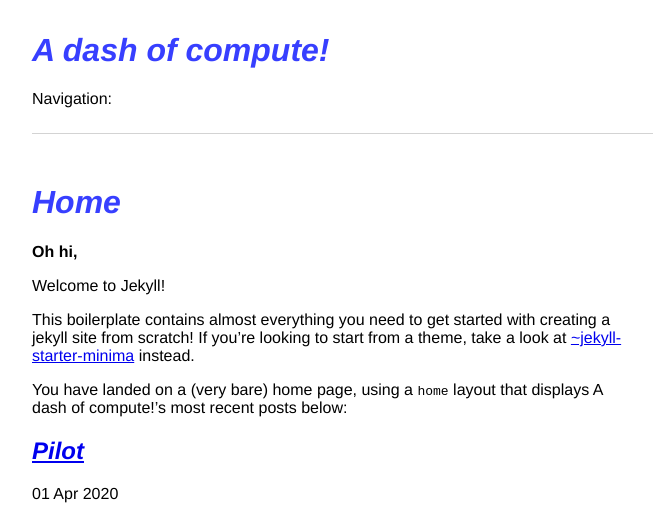
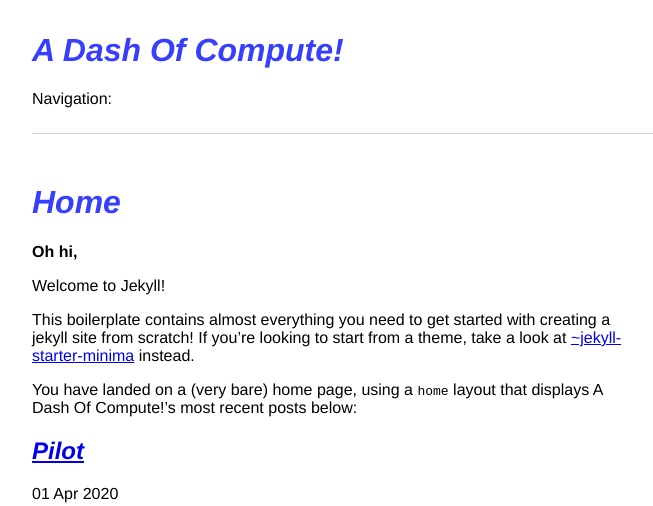
Before and after one commit to sautee/sautee.github.io, a Jekyll site: the page built from pages/index.md, in a window 1280 px wide. Shown: the top 506 px of the page, without its empty margins (0-653 px from the left). Built offline with Jekyll 4.4.1, drawn with Linux system fonts in a browser that asks for light colours; some of the changed lines change nothing that is shown.

Commit message:
Update _config.yml

```diff
--- a/_config.yml
+++ b/_config.yml
@@ -1,43 +1,7 @@
-# Welcome to Jekyll!
-#
-# This config file is meant for settings that affect your whole blog.
-#
-# If you need help with YAML syntax, here are some quick references for you:
-# https://learn-the-web.algonquindesign.ca/topics/markdown-yaml-cheat-sheet/#yaml
-# https://learnxinyminutes.com/docs/yaml/
+# Metadata
+title: "A Dash Of Compute!"
+description: "A Dash Of Compute!"
+keywords: ["compute", "jekyll"]
 
-title: A dash of compute!
-description: A dash of compute!
-github_username: sautee
-
-# Email and twitter are optional:
-email:
-twitter_username:
-
-# Set this to true to get LaTeX math equation support
-use_math:
-
-# Add your Google Analytics ID here if you have one and want to use it
-google_analytics: UA-163320523-1
-
-# Everything below here can be ignored, unless you want to change the theme entirely
-theme: minima
-plugins:
-  - jekyll-feed
-  - jekyll-gist
-  - jekyll-octicons
-  - jekyll-github-metadata
-
-titles_from_headings:
-  enabled:     true
-  strip_title: true
-  collections: true
-
-highlighter: rouge
-markdown: kramdown
-kramdown:
-  math_engine: katex
-  input: GFM
-  auto_ids: true
-  hard_wrap: false
-  syntax_highlighter: rouge
+# Third party services
+google-analytics:
```
